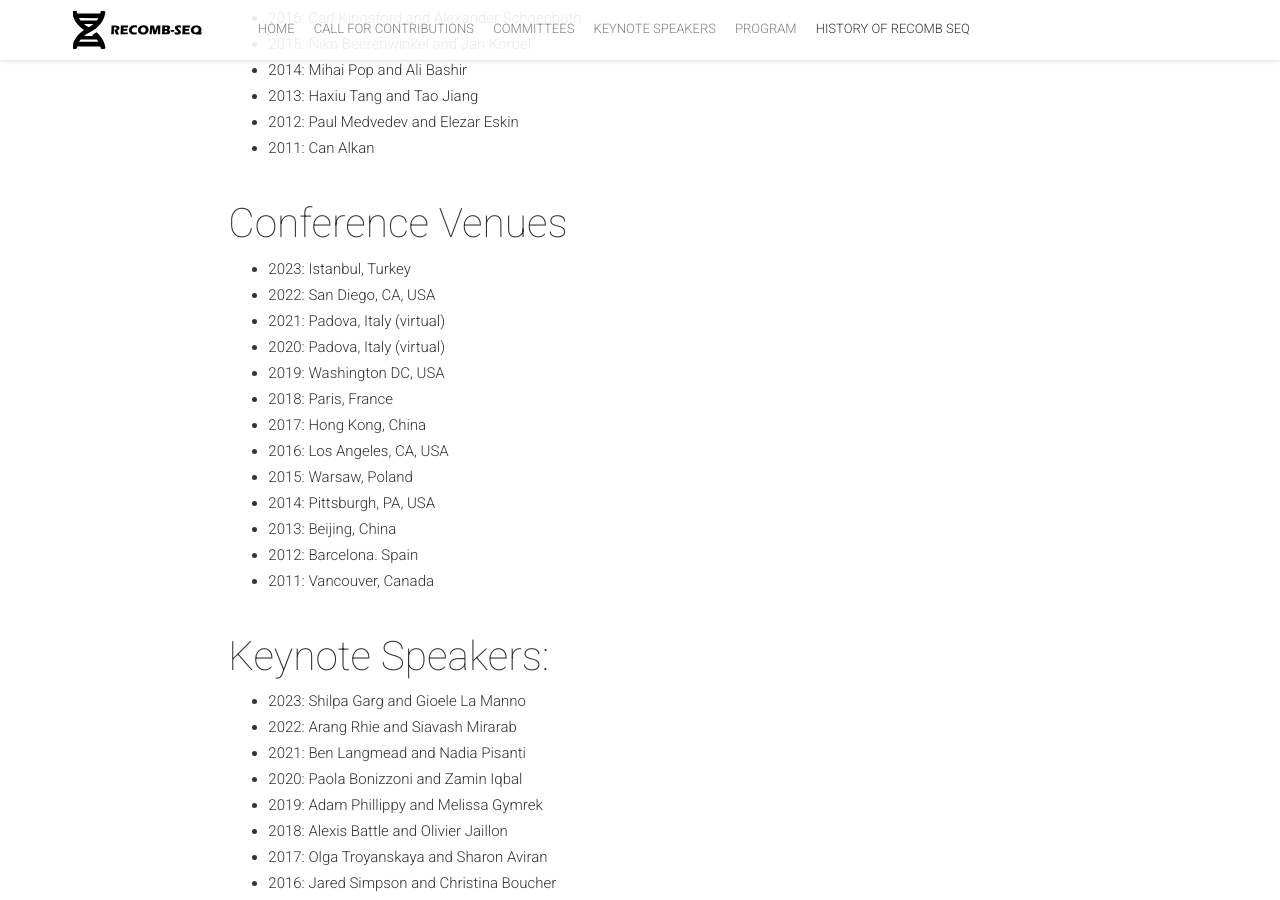
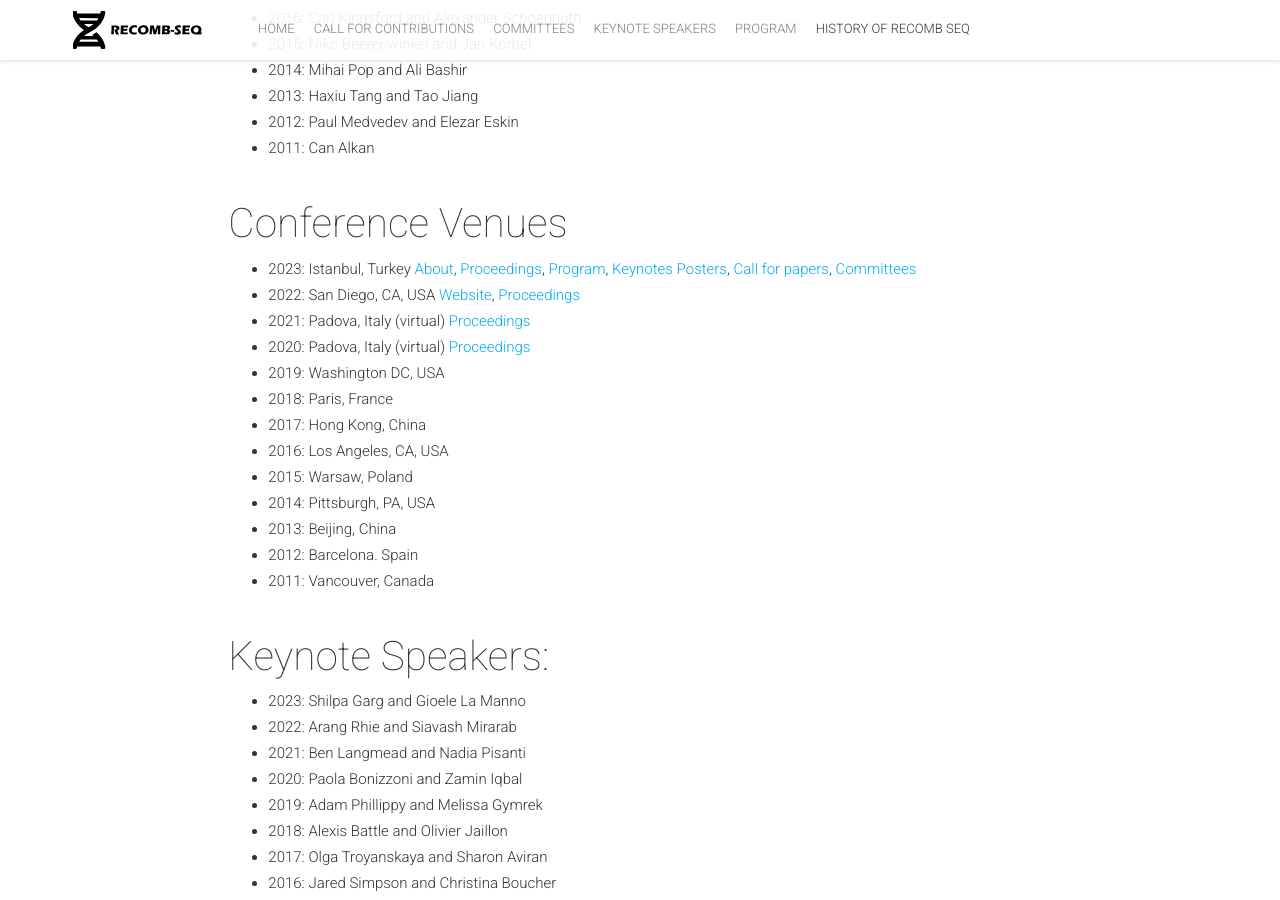
Before and after one commit to recomb-seq/recomb-seq.github.io, a Jekyll site: the page built from history.md, in a window 1280 px wide and 900 px high, scrolled down 958 px. Built offline with Jekyll 4.4.1, drawn with Linux system fonts in a browser that asks for light colours; nearby versions of some CDN libraries; comment, search, counter and statistics services are not loaded.

Commit message:
small corrections in history

```diff
--- a/history.md
+++ b/history.md
@@ -29,10 +29,10 @@ You can watch some previous talks of the conference at our [YouTube channel](htt
  - 2011: Can Alkan
 
 #### Conference Venues
- - 2023: Istanbul, Turkey
- - 2022: San Diego, CA, USA
- - 2021: Padova, Italy (virtual)
- - 2020: Padova, Italy (virtual)
+ - 2023: Istanbul, Turkey [About](./history/2023/about.html), [Proceedings](https://www.sciencedirect.com/journal/iscience/special-issue/103F93M98NT), [Program](./history/2023/program.html), [Keynotes](./history/2023/speakers.html) [Posters](./history/2023/posters.html), [Call for papers](./history/2023/CfP.html), [Committees](./history/2023/team.html)
+ - 2022: San Diego, CA, USA [Website](https://recomb2022.net/recomb-seq/), [Proceedings](https://www.sciencedirect.com/journal/iscience/special-issue/10WWDRTKFT2)
+ - 2021: Padova, Italy (virtual) [Proceedings](https://www.sciencedirect.com/journal/iscience/special-issue/10W0FF85C2N)
+ - 2020: Padova, Italy (virtual) [Proceedings](https://www.sciencedirect.com/science/journal/25890042/vsi/10RXQZ3KPM1)
  - 2019: Washington DC, USA
  - 2018: Paris, France
  - 2017: Hong Kong, China
```
Also changed, not shown: history/2023/CfP.md (+3 -0 lines).
